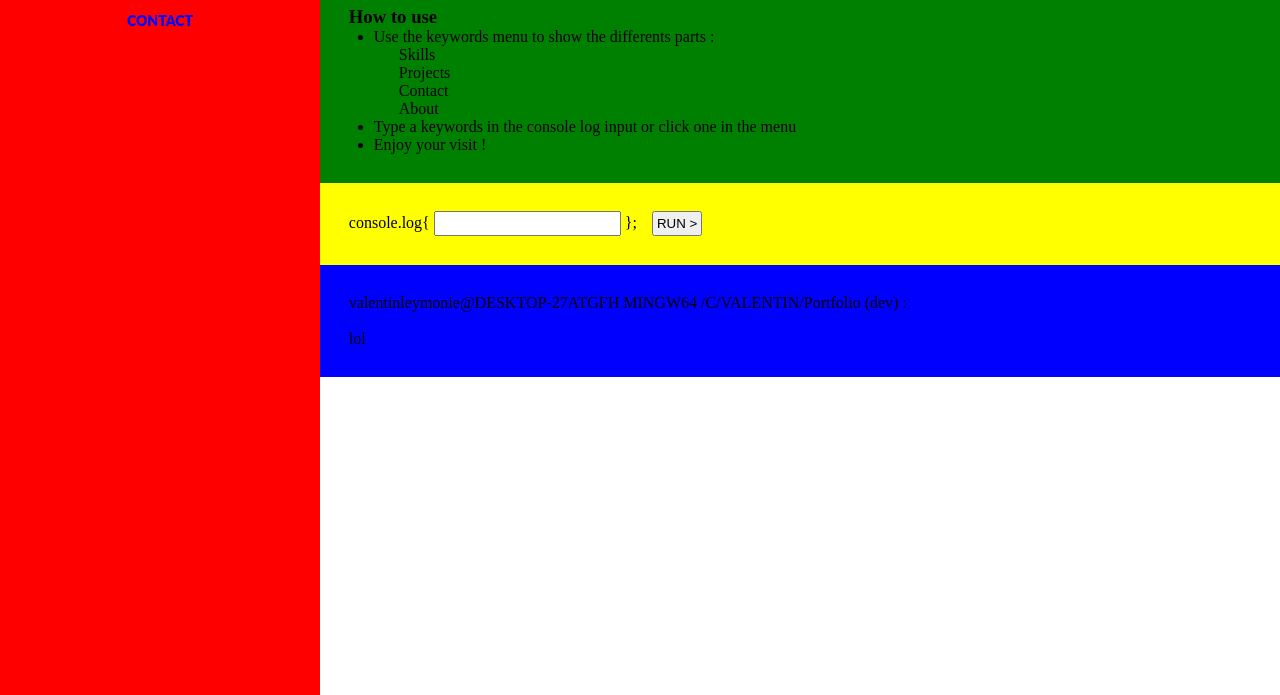
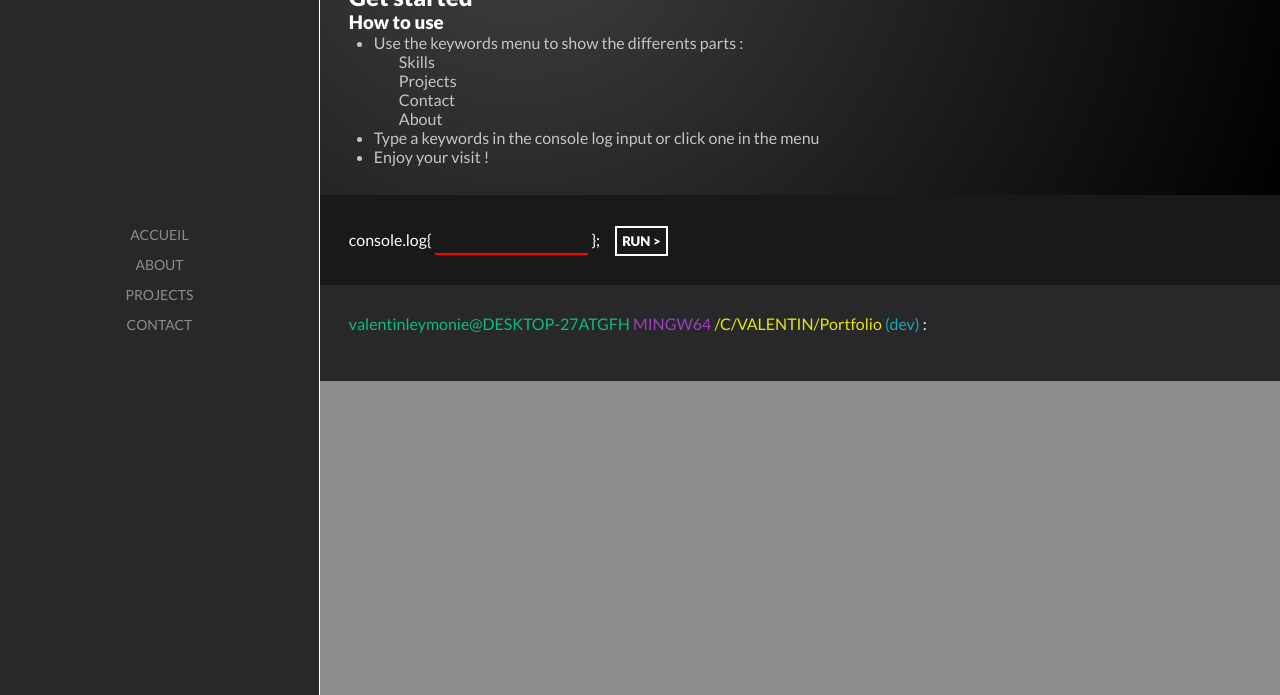
Before and after one commit to AoH95/Portfolio2018, a plain HTML site: page index.html in a window 1280 px wide. Shown: the part 105-800 px from the top of the page. Drawn offline with nearby package versions, Linux system fonts and the light colour scheme.

Commit message:
couleur et style

```diff
--- a/css/sass/base/_about.scss
+++ b/css/sass/base/_about.scss
@@ -1,8 +1,11 @@
 div.tuto{
-    background-color:green;
+    background-color:$black;
     padding:3%;
+    background: radial-gradient(circle farthest-corner at 200px 0, #414141, #000);
+    h1,h2,h3{ color:$white; }
     ul{
         margin-left:25px;
+        color:#C5C5C5;
         li{
             ol{
                 li{
@@ -15,9 +18,10 @@ div.tuto{
 }
 
 div.input-console{
+    color: $white;
+    background-color:$black;
     padding:3%;
     display: inline-block;
-    background-color:yellow;
     input{
         padding:3px;
     }
@@ -25,15 +29,45 @@ div.input-console{
     }
     input.btn{
         margin-left:15px;
+        background:none;
+        border:2px solid $white;
+        color:$white;
+        padding:5px;
+        font-weight: 900;
+    }
+    input#inputText{
+        text-align: center;
+        width: 17%;
+        border:none;
+        border-bottom: 2px solid red;
+        background: none;
+        color:$white;
+        font-size: 20px;
+        text-transform: uppercase;
     }
 }
 
 div.render-console{
+    color:$white;
     padding:3%;
-    background-color:blue;
+    background-color:$lblack;
     div.render-terminal{
         span.tiret{
-            color:blue;
+            color:$lblack;
         }
     }
 }
+
+.green{
+    color:#0dbc79
+}
+.purple{
+    color:#9b3fbc;
+}
+.yellow{
+    color:#e5e510;
+}
+
+.blue{
+    color:#13a8b9;
+}
--- /dev/null
+++ b/css/sass/base/_variable.scss
@@ -0,0 +1,4 @@
+$black:#191919;
+$white:#FFFFFF;
+$lblack:#28282b;
+$grey:#8D8D8D
--- a/css/sass/main.scss
+++ b/css/sass/main.scss
@@ -1,4 +1,13 @@
+@import "base/variable";
 @import "grid/grid";
 @import "menu/menu";
 @import "base/about";
 //@import "helpers/";
+
+body{
+    background-color:$grey;
+}
+
+*{
+    font-family: 'Lato', sans-serif;
+}
--- a/css/sass/menu/_menu.scss
+++ b/css/sass/menu/_menu.scss
@@ -1,19 +1,29 @@
 header.header-parent{
     position: fixed;
     nav{
-        background-color:red;
+        background-color:$lblack;
+        border-right: 1px solid$white;
         height: 100vh;
         padding: 2% 0;
         ul{
+            margin-top: 40vh;
             li {
-                color:blue;
+                color:#8D8D8D;
                 text-transform: uppercase;
                 list-style: none;
-                font-weight: 900;
+                font-weight: 300;
                 text-align: center;
-                font-family: Lato, sans-serif;
-                margin:15px 0;
                 font-size: 14px;
+                margin: 2px 15px;
+                padding: 5px 0;
+                border-bottom: 1px solid #28282b;
+                transition:0.3s;
+                &:hover{
+                    border-bottom: 1px solid $white;
+                    background-color:rgba(255,255,255,0.5);
+                    transition:0.3s;
+                    color:$white
+                }
             }
         }
     }
--- a/index.html
+++ b/index.html
@@ -4,6 +4,7 @@
     <meta name="viewport" content="width=device-width, initial-scale=1.0"/>
     <meta http-equiv="X-UA-Compatible" content="ie=edge"/>
     <link rel="stylesheet" href="css/main.css"/>
+    <link href="https://fonts.googleapis.com/css?family=Lato:400,900,400italic,700italic" rel="stylesheet">
     <title>Portfolio</title>
 </head>
 <body>
@@ -45,14 +46,15 @@
 
         <div class="col-12 render-console">
             <p>
-                valentinleymonie@DESKTOP-27ATGFH MINGW64 /C/VALENTIN/Portfolio (dev) :<br/>
+                    <span class="green">valentinleymonie@DESKTOP-27ATGFH</span> <span class="purple">MINGW64</span> <span class="yellow">/C/VALENTIN/Portfolio</span> <span class="blue">(dev)</span> :<br/>
                     <br/>
                 <div class="render-terminal">
-                    lol
+
                 </div>
 
             </p>
         </div>
+
     </div>
     <script src="https://code.jquery.com/jquery-3.3.1.min.js" integrity="sha256-FgpCb/KJQlLNfOu91ta32o/NMZxltwRo8QtmkMRdAu8=" crossorigin="anonymous"></script>
     <script type="text/javascript" src="js/script.js"></script>
```
Also changed, not shown: js/script.js (+3 -6 lines), css/main.css, 1 other file.
